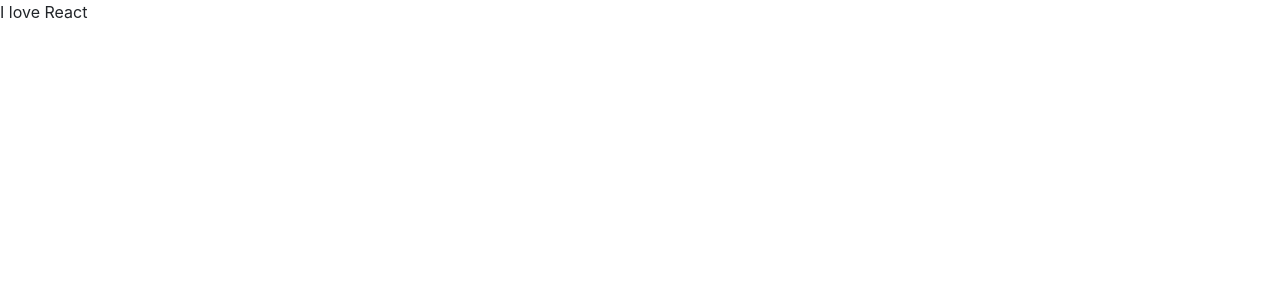
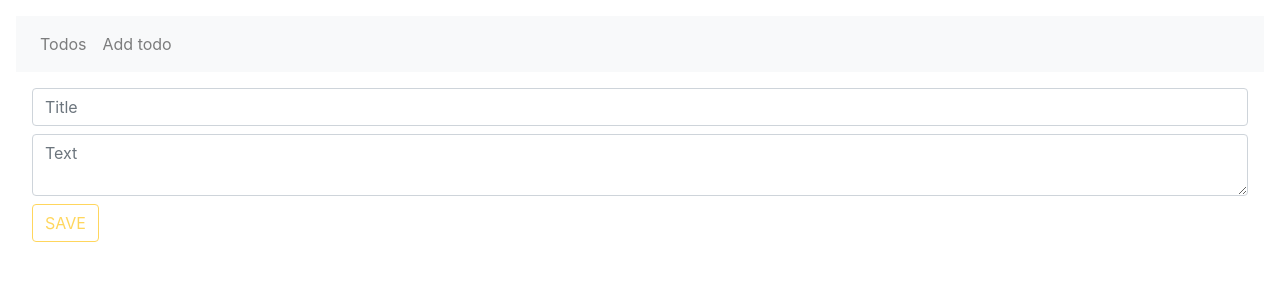
Before and after one commit to GubanyovaM/todoapp, a React (Create React App) app in the folder todo-app/: page /#/add in a window 1280 px wide. Shown: the top 300 px of the page. Built offline with nearby package versions, Linux system fonts and the light colour scheme; no server answers; the HTML template or start-up script is replaced by a standard one.

Commit message:
upravy po java tyzdni

```diff
--- a/todo-app/package.json
+++ b/todo-app/package.json
@@ -3,9 +3,14 @@
   "version": "0.1.0",
   "private": true,
   "dependencies": {
+    "axios": "^0.19.0",
     "bootstrap": "^4.3.1",
+    "lodash": "^4.17.15",
+    "moment": "^2.24.0",
     "react": "^16.8.6",
     "react-dom": "^16.8.6",
+    "react-masonry-component": "^6.2.1",
+    "react-router-dom": "^5.0.1",
     "react-scripts": "3.0.1"
   },
   "scripts": {
--- a/todo-app/src/App.js
+++ b/todo-app/src/App.js
@@ -1,13 +1,86 @@
-import React from 'react';
-import Todo from './Todo';
+import React, { Component } from 'react';
+import moment from 'moment';
+import axios from './axios';
+import findIndex from 'lodash/findIndex';
+import { HashRouter, Switch, Route } from 'react-router-dom';
 
+import AddTodo from './views/AddTodo';
+import TodoList from './views/TodoList';
+import Navbar from './components/Navbar';
 
-function App() {
-  return (
-    <div className="App">
-      <Todo />
-    </div>
-  );
+class App extends Component {
+  state = {
+    todos: []
+  };
+
+  async componentDidMount() {
+    const todos = await axios.get('/todos.json');
+    const result = [];
+    console.log(todos);
+
+    if (todos.data) Object.keys(todos.data).forEach(key => {
+      const todo = todos.data[key];
+      todo.id = key;
+      result.push(todo)
+    });
+    this.setState({
+      todos: result
+    });
+  };
+
+  addTodo = async todo => {
+    const newTodo = {
+      ...todo,
+      createdAt: moment().format('DD.MM.YYYY'),
+      finished: false
+    };
+
+    const result = await axios.post('/todos.json', newTodo);
+    newTodo.id = result.data.name;
+
+    this.setState(prevState => ({
+      todos: prevState.todos.concat(newTodo)
+    }));
+
+  };
+
+  editTodo = (todo) => {
+    const index = findIndex(this.state.todos, { id: todo.id });
+    const todos = [...this.state.todos];
+    todos.splice(index, 1, todo);
+    this.setState({ todos: todos })
+  };
+
+  removeTodo = todo => {
+    const index = findIndex(this.state.todos, { id: todo.id });
+    const todos = [...this.state.todos];
+    todos.splice(index, 1);
+    this.setState({ todos: todos });
+  };
+
+  render () {
+    const { todos } = this.state;
+
+    return (
+      <div className="App p-3">
+
+       <HashRouter>
+         <Navbar />
+         <div className="p-3">
+         <Switch>
+           <Route
+              path="/add" render={() => <AddTodo onAdd={this.addTodo} />}
+           />
+           <Route
+              path="/" exact render={() => <TodoList onEdit={this.editTodo} onRemove={this.removeTodo} todos={todos} />}
+           />
+         </Switch>
+         </div>
+       </HashRouter>
+
+      </div>
+    );
+  }
 }
 
 export default App;
--- a/todo-app/src/Todo.js
+++ /dev/null
@@ -1,11 +0,0 @@
-import React, { Component } from 'react';
-
-class Todo extends Component {
-    render() {
-        return (
-            <div>I love React</div>
-        )
-    }
-}
-
-export default Todo;
--- /dev/null
+++ b/todo-app/src/assets/style.css
@@ -0,0 +1,9 @@
+.todos {
+    margin: 0 -10px;
+}
+
+.todo {
+    width: 350px;
+    margin-left: 10px;
+    margin-right: 10px;
+}
--- /dev/null
+++ b/todo-app/src/axios.js
@@ -0,0 +1,9 @@
+import axios from 'axios';
+
+const instance = axios.create({
+   /* baseURL: 'https://todo-app-fd575.firebaseio.com/'*/
+    baseURL: 'http://localhost:8080/',
+
+});
+
+export default instance
--- /dev/null
+++ b/todo-app/src/components/Navbar.js
@@ -0,0 +1,30 @@
+import React, { Component } from 'react';
+import { Link } from 'react-router-dom';
+
+
+class Navbar extends Component {
+    render () {
+        return (
+           <nav className="navbar navbar-expand-lg navbar-light bg-light">
+                <div className="collapse navbar-collapse">
+                    <ul className="navbar-nav">
+                        <li className="nav-item">
+                            <Link className="nav-link" to="/">
+                            Todos
+                            </Link>
+                        </li>
+                        <li className="nav-item">
+                            <Link className="nav-link" to="/add">
+                            Add todo
+                            </Link>
+                        </li>
+
+                    </ul>
+                </div>
+           </nav>
+        )
+    }
+
+}
+
+export default Navbar;
--- /dev/null
+++ b/todo-app/src/components/Todo.js
@@ -0,0 +1,67 @@
+import React, { Component } from 'react';
+import TodoButtons from './TodoButtons';
+import axios from '../axios';
+
+
+class Todo extends Component {
+    renderText = () => {
+        const { text } = this.props.todo;
+        if (!text) return null;
+
+        return (
+            <div className="card-text" dangerouslySetInnerHTML={{ __html: text }} />
+        )
+    };
+
+    handleFinish = async () => {
+        await axios.patch('/todos/' + this.props.todo.id + '.json', {
+            finished: true
+        });
+        this.props.onFinish()
+    };
+
+    handleRemove = async () => {
+        await axios.delete('/todos/' + this.props.todo.id + '.json', {
+             finished: true
+        });
+        this.props.onRemove();
+    };
+
+    render() {
+        const { title, createdAt, finished } = this.props.todo;
+        let classes = 'card';
+        if (finished) classes += ' border-warning';
+
+        return (
+            <div className="todo mb-2">
+                <div className = {classes}>
+                    <div className="card-body">
+                        <h5 className="card-title">
+                            {title}
+                        </h5>
+                        <h6 className="card-subtitle mb-2 text-muted">
+                            Created at:  {createdAt}
+                        </h6>
+                        {this.renderText()}
+                        < TodoButtons todo = {
+                            this.props.todo
+                        }
+                        finished = {
+                            finished
+                        }
+                        onFinish = {
+                            this.handleFinish
+                        }
+                        onRemove = {
+                            this.handleRemove
+                        }
+                        />
+
+                    </div>
+                </div>
+            </div>
+        );
+    }
+}
+
+export default Todo;
--- /dev/null
+++ b/todo-app/src/components/TodoButtons.js
@@ -0,0 +1,28 @@
+import React, {Component} from 'react';
+
+
+class TodoButtons extends Component {
+
+    render () {
+        const { finished } = this.props;
+        let finishedButton;
+
+        if (!finished) {
+            finishedButton = (
+                <button className = "btn btn-warning" onClick={this.props.onFinish}>
+                FINISH </button>
+            )
+        }
+
+        return (
+            <>
+            <button type= "button" className= "btn btn-light float-right"
+            onClick={this.props.onRemove}>
+            DELETE </button>
+            {finishedButton}
+            </>
+        );
+    }
+}
+
+export default TodoButtons;
--- a/todo-app/src/index.js
+++ b/todo-app/src/index.js
@@ -6,9 +6,15 @@
 import App from './App';
 import * as serviceWorker from './serviceWorker';
 
+import './assets/style.css';
+
 ReactDOM.render(<App />, document.getElementById('root'));
 
 // If you want your app to work offline and load faster, you can change
 // unregister() to register() below. Note this comes with some pitfalls.
 // Learn more about service workers: https://bit.ly/CRA-PWA
+
+
+
+
 serviceWorker.unregister();
--- /dev/null
+++ b/todo-app/src/views/AddTodo.js
@@ -0,0 +1,55 @@
+import React, { Component } from 'react';
+import { withRouter } from 'react-router-dom';
+
+
+class AddTodo extends Component {
+        state = {
+            title: "",
+            text: ""
+        };
+
+        handleChange = event => {
+            const { name, value } = event.target;
+            this.setState({
+                [name]: value
+            })
+        };
+
+        handleSubmit = async event => {
+            event.preventDefault();
+            await this.props.onAdd(this.state);
+            console.log(this.state);
+            this.setState({
+                title: '',
+                text: ''
+            });
+            this.props.history.push('/');
+        };
+
+        render() {
+            const { title, text } = this.state;
+            return (
+                <form onSubmit={this.handleSubmit} className="mb-2">
+                    <input
+                        className="form-control mb-2"
+                        type="text"
+                        value={title}
+                        name="title"
+                        placeholder="Title"
+                        onChange={this.handleChange} />
+                    <textarea
+                        className="form-control mb-2"
+                        name="text"
+                        placeholder="Text"
+                        value={text}
+                        onChange={this.handleChange} />
+                    <button type="submit" className="btn btn-outline-warning" disabled={!title}>
+                    SAVE
+                    </button>
+
+                </form>
+            )
+        }
+}
+
+export default withRouter(AddTodo);
--- /dev/null
+++ b/todo-app/src/views/TodoList.js
@@ -0,0 +1,43 @@
+import React, { Component } from 'react';
+import Masonry from 'react-masonry-component';
+
+import Todo from '../components/Todo';
+
+class TodoList extends Component {
+    render () {
+   // const todos = this.props.todos;
+
+    return (
+      <Masonry className="todos">
+       {this.props.todos.map((todo) => {
+       const handleFinishTodo = () => {
+          todo.finished = true;
+          this.props.onEdit(todo);
+        };
+
+        const handleRemoveTodo = () => {
+            this.props.onRemove(todo)};
+
+        return (
+            <Todo
+            todo={
+              todo
+            }
+            key = {
+              todo.id
+            }
+            onFinish = {
+              handleFinishTodo
+            }
+            onRemove = {
+              handleRemoveTodo
+            }
+            />)
+      })}
+
+      </Masonry>
+    );
+  }
+}
+
+export default TodoList;
```
Also changed, not shown: 1 other file (tests, documents, lock files or other folders).
